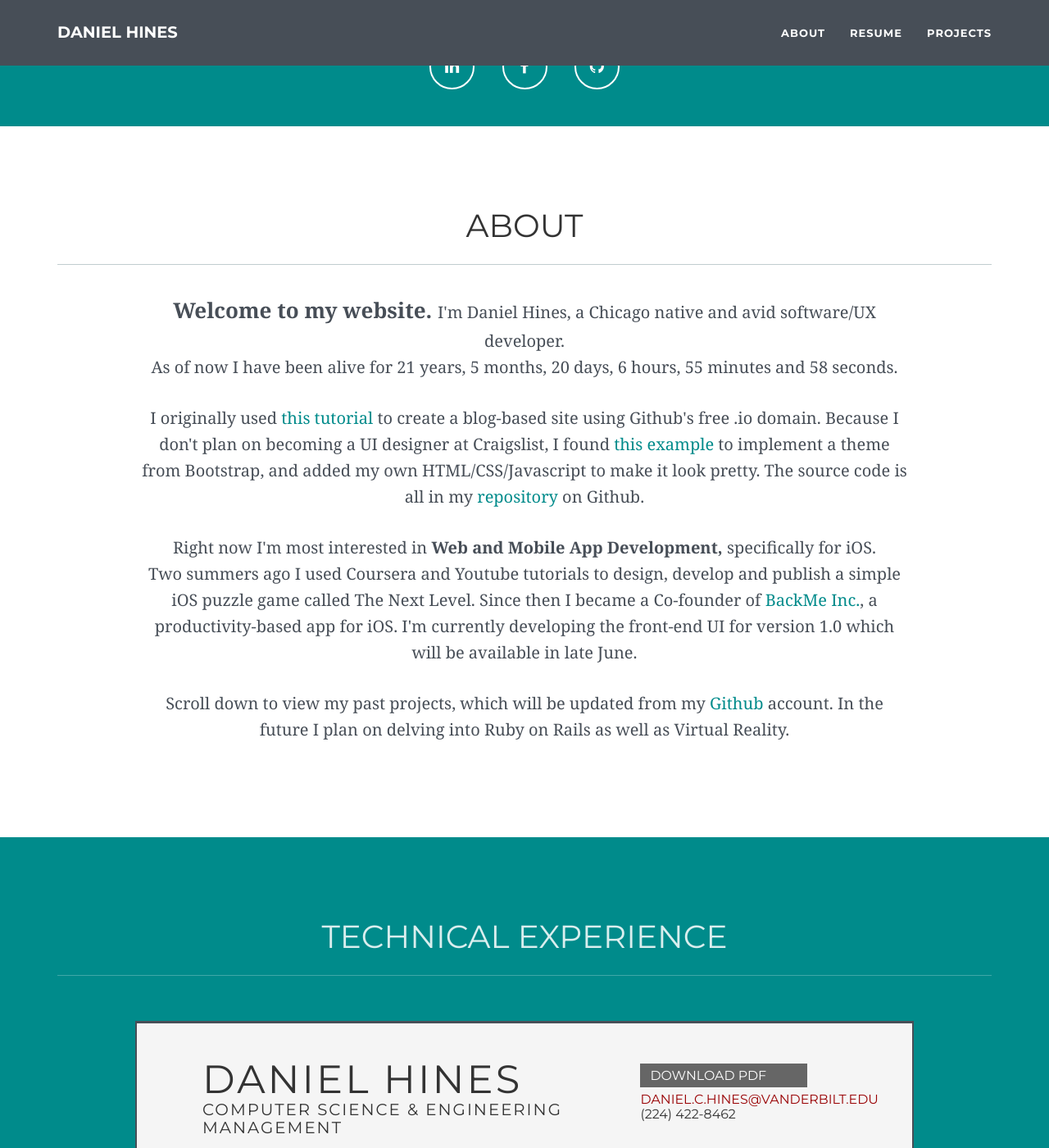
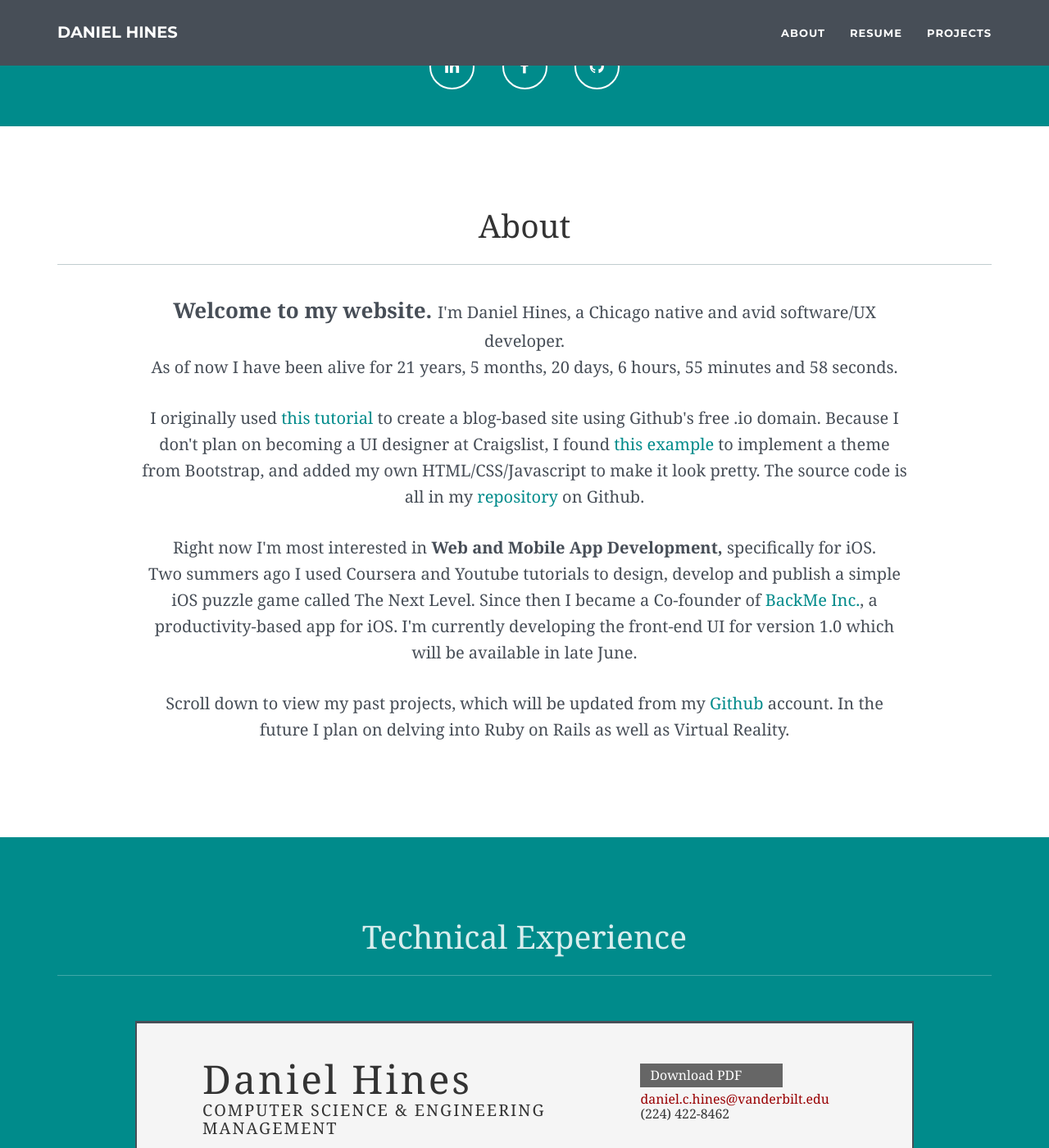
Before and after one commit to danielchines/danielchines.github.io, a Jekyll site: the page built from index.html, in a window 1280 px wide and 1400 px high, scrolled down 601 px. Shown: the whole window at 82% size. Built offline with Jekyll 4.4.1, drawn with Linux system fonts in a browser that asks for light colours.

Commit message:
Update resume.css

```diff
--- a/_includes/css/resume.css
+++ b/_includes/css/resume.css
@@ -24,7 +24,7 @@ p.resume { font-size: 100%; line-height: 18px; padding-right: 3em; }
 #hd h1 { font-size: 48px; text-transform: uppercase; letter-spacing: 3px; }
 #doc2 h2 { font-size: 152% }
 #doc2 h3, h4 { font-size: 122%; }
-#doc2 h1, h2, h3, h4 { color: #333; }
+#doc2 h1, h2, h3, h4 { color: #333; font-family: Georgia; text-transform: none; font-weight: normal;}
 #doc2 .yui-t7 { padding-right: 0; }
 #doc2 a { color: #990003 }
 #doc2 a:hover { text-decoration: none; }
```
